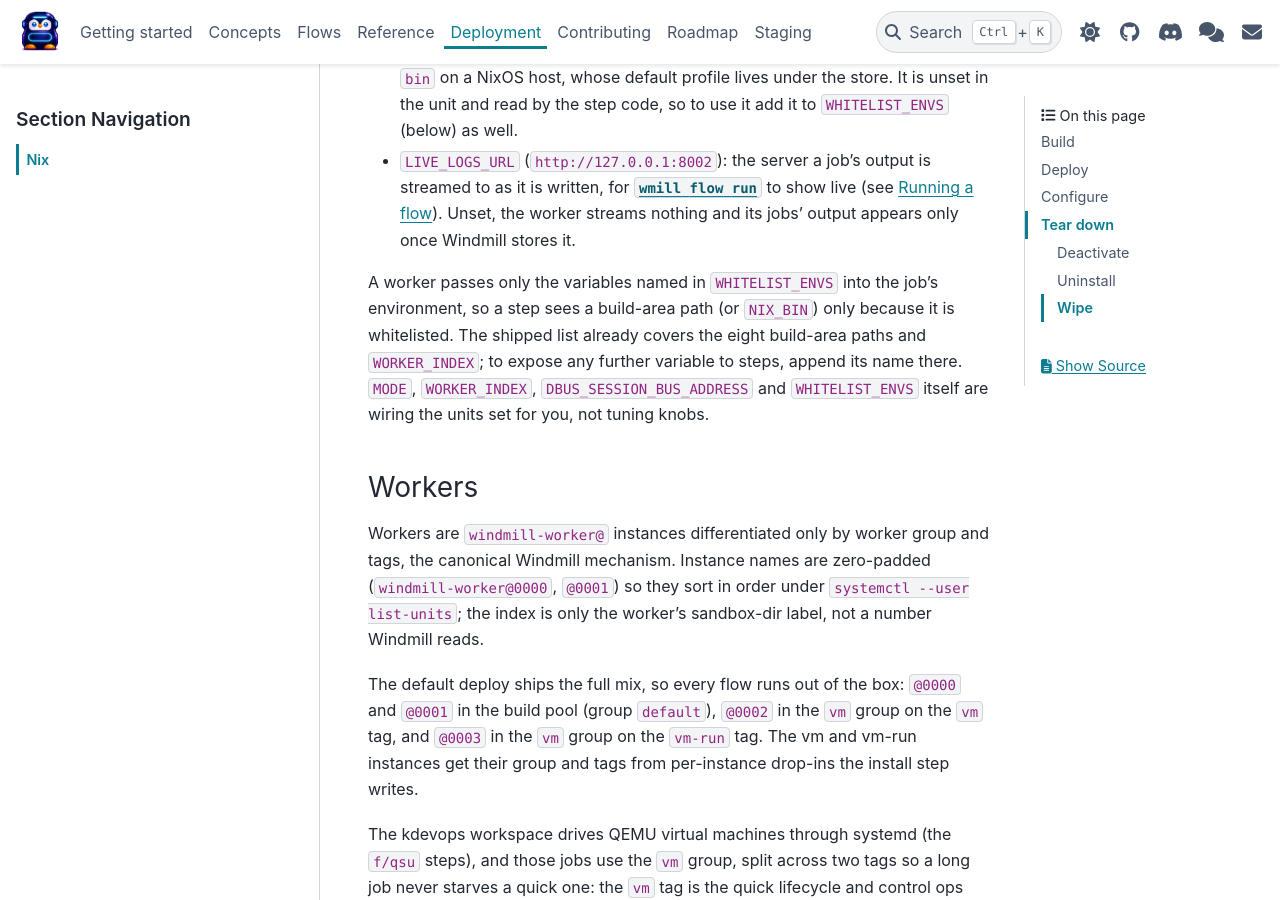
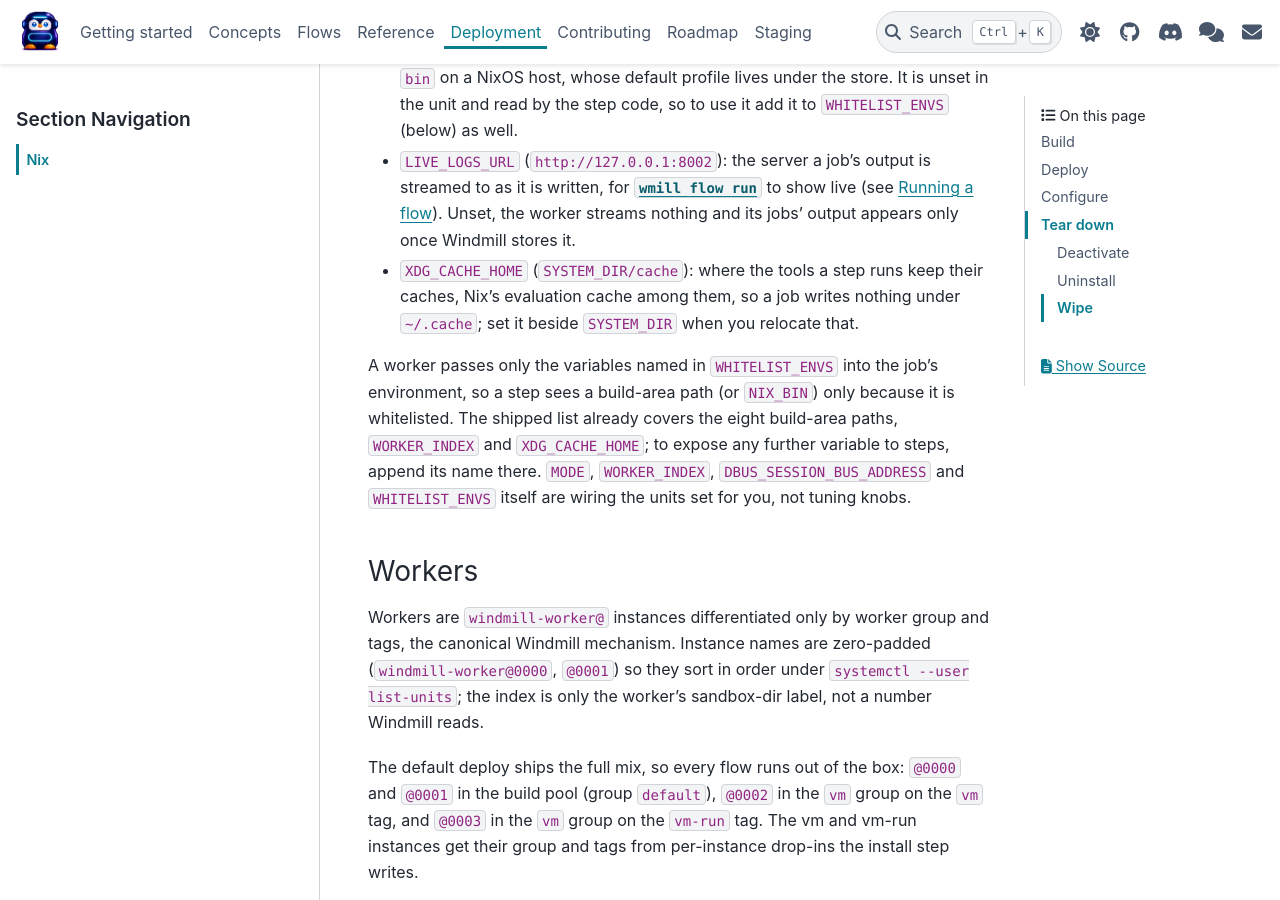
Before and after one commit to dagomez137/kdevops-ng, a Sphinx documentation site: the page built from docs/deployment/nix.rst, in a window 1280 px wide and 900 px high, scrolled down 4534 px. Built offline with Sphinx 7.4.7 and the PyData theme 0.15.4, drawn with Linux system fonts in a browser that asks for light colours.

Commit message:
deploy: keep the workers' tool caches in the System workbench
Every nix develop a step runs wrote Nix's evaluation and fetcher caches
under ~/.cache, the one write into a user directory left once the git
config one is gone. They move beside the release catalogue the mirror
refresh already keeps under SYSTEM_DIR, and start cold once.

Assisted-by: LLM
Signed-off-by: Daniel Gomez <da.gomez@kernel.org>

```diff
--- a/docs/deployment/nix.rst
+++ b/docs/deployment/nix.rst
@@ -206,13 +206,17 @@ default, so the stack runs untouched; override any by editing that unit's
   streamed to as it is written, for :cmd:`wmill flow run` to show live (see
   :ref:`running-a-flow`). Unset, the worker streams nothing and its jobs'
   output appears only once Windmill stores it.
+* ``XDG_CACHE_HOME`` (``SYSTEM_DIR/cache``): where the tools a step runs keep
+  their caches, Nix's evaluation cache among them, so a job writes nothing
+  under ``~/.cache``; set it beside ``SYSTEM_DIR`` when you relocate that.
 
 A worker passes only the variables named in ``WHITELIST_ENVS`` into the job's
 environment, so a step sees a build-area path (or ``NIX_BIN``) only because it
-is whitelisted. The shipped list already covers the eight build-area paths and
-``WORKER_INDEX``; to expose any further variable to steps, append its name
-there. ``MODE``, ``WORKER_INDEX``, ``DBUS_SESSION_BUS_ADDRESS`` and
-``WHITELIST_ENVS`` itself are wiring the units set for you, not tuning knobs.
+is whitelisted. The shipped list already covers the eight build-area paths,
+``WORKER_INDEX`` and ``XDG_CACHE_HOME``; to expose any further variable to
+steps, append its name there. ``MODE``, ``WORKER_INDEX``,
+``DBUS_SESSION_BUS_ADDRESS`` and ``WHITELIST_ENVS`` itself are wiring the units
+set for you, not tuning knobs.
 
 Workers
 -------
```
Also changed, not shown: 1 other file.
